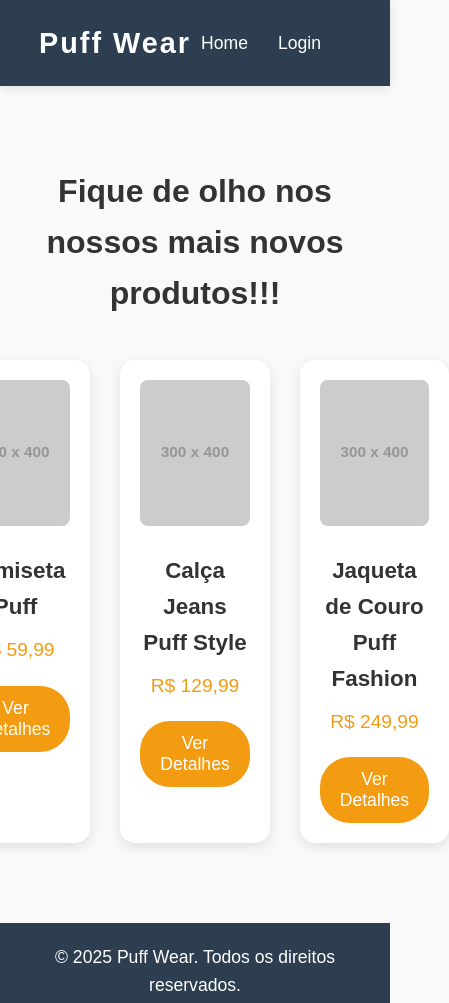
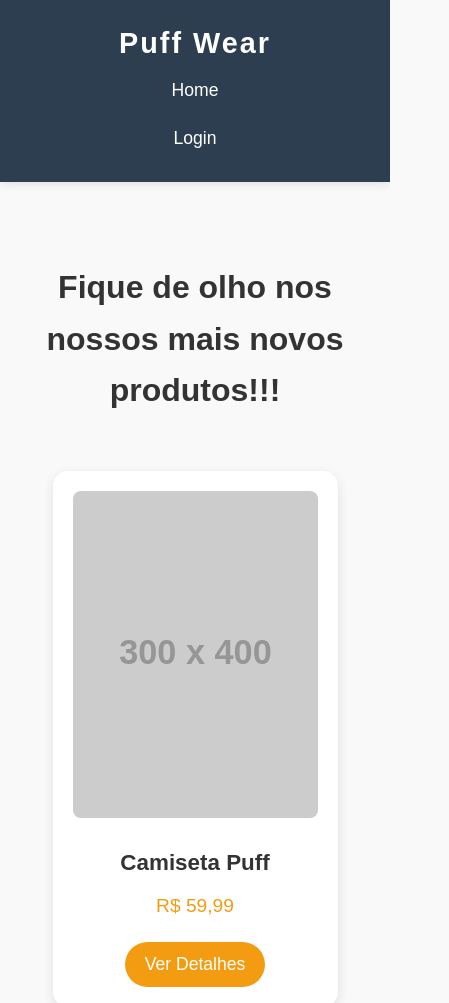
Before and after one commit to Vytor-Oliveira/frontendWebProgamming, a plain HTML site: page index.html in a window 390 px wide. Shown: the top 1003 px of the page, 449 px wide, since content can reach past the window. Drawn offline with Linux system fonts and the light colour scheme; placeholder pictures from the web are drawn by us.

Commit message:
melhoria de responsividade

```diff
--- a/css/index.css
+++ b/css/index.css
@@ -7,22 +7,22 @@
 
 /* Fonte externa do Google Fonts */
 body {
-    font-family: "Poppins", sans-serif; /* Fonte mais moderna */
+  font-family: "Poppins", sans-serif;
   line-height: 1.6;
-    background-color: #f9f9f9; /* Cor de fundo mais suave */
+  background-color: #f9f9f9;
   color: #333;
   overflow-x: hidden;
 }
 
 /* Barra de navegação */
 header {
-    background-color: #2c3e50; /* Cor de fundo escura e moderna */
+  background-color: #2c3e50;
   color: white;
   padding: 20px 10%;
   display: flex;
   justify-content: space-between;
   align-items: center;
-    box-shadow: 0 2px 10px rgba(0, 0, 0, 0.1); /* Sombras suaves */
+  box-shadow: 0 2px 10px rgba(0, 0, 0, 0.1);
 }
 
 header .logo h1 {
@@ -49,7 +49,7 @@
 }
 
 header nav ul li a:hover {
-    color: #f39c12; /* Cor de destaque */
+  color: #f39c12;
 }
 
 /* Seção de Produtos */
@@ -67,38 +67,39 @@
 
 .carrossel-container {
   position: relative;
-    width: 80%;
+  width: 90%;
   margin: 0 auto;
-    border-radius: 15px; /* Bordas arredondadas */
+  overflow: hidden;
+  border-radius: 15px;
 }
 
 .carrossel {
   display: flex;
   transition: transform 0.5s ease;
   justify-content: center;
+  flex-wrap: wrap;
 }
 
 .produto {
   background-color: white;
-    border: none;
   border-radius: 15px;
   width: 300px;
-    margin: 0 15px;
+  margin: 15px;
   text-align: center;
   padding: 20px;
-    box-shadow: 0 4px 12px rgba(0, 0, 0, 0.1); /* Sombras sutis nos produtos */
+  box-shadow: 0 4px 12px rgba(0, 0, 0, 0.1);
   transition: transform 0.3s ease;
 }
 
 .produto:hover {
-    transform: translateY(-10px); /* Efeito de elevação no hover */
+  transform: translateY(-10px);
 }
 
 .produto img {
   width: 100%;
   max-width: 300px;
   height: auto;
-    border-radius: 8px; /* Bordas arredondadas nas imagens */
+  border-radius: 8px;
   margin-bottom: 20px;
 }
 
@@ -112,7 +113,7 @@
 .produto p {
   margin-bottom: 20px;
   font-size: 1.2em;
-    color: #f39c12; /* Cor de preço mais suave */
+  color: #f39c12;
 }
 
 .produto button {
@@ -128,7 +129,7 @@
 }
 
 .produto button:hover {
-    background-color: #e67e22; /* Cor de destaque no hover */
+  background-color: #e67e22;
 }
 
 /* Rodapé */
@@ -138,10 +139,30 @@
   text-align: center;
   padding: 20px;
   font-size: 1.1em;
-    position: relative;
-    justify-content: end;
 }
 
 footer p {
   margin: 0;
 }
+
+/* Responsividade */
+@media (max-width: 768px) {
+  header {
+      flex-direction: column;
+      text-align: center;
+      padding: 20px;
+  }
+
+  header nav ul {
+      flex-direction: column;
+  }
+
+  header nav ul li {
+      margin: 10px 0;
+  }
+
+  .carrossel {
+      flex-wrap: wrap;
+      justify-content: center;
+  }
+}
```
Lines whose indentation alone changed are shown as unchanged.
